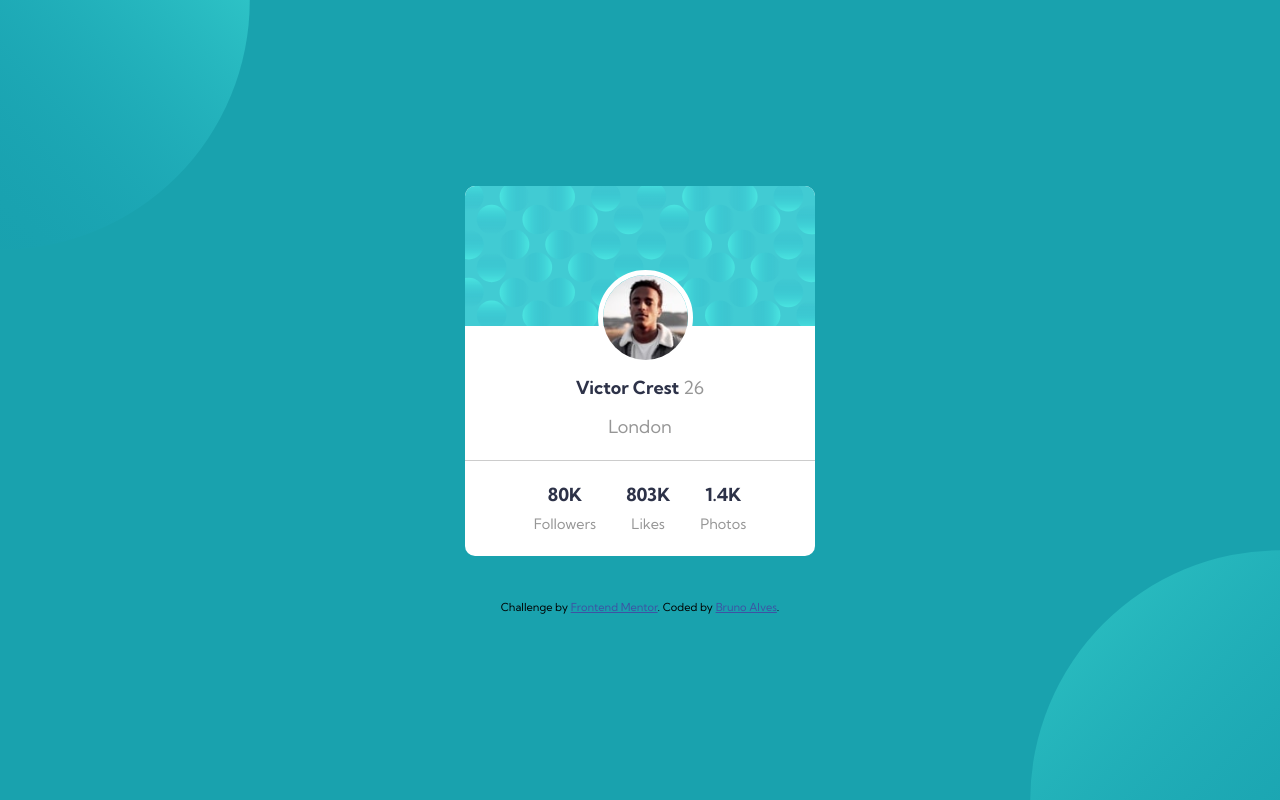
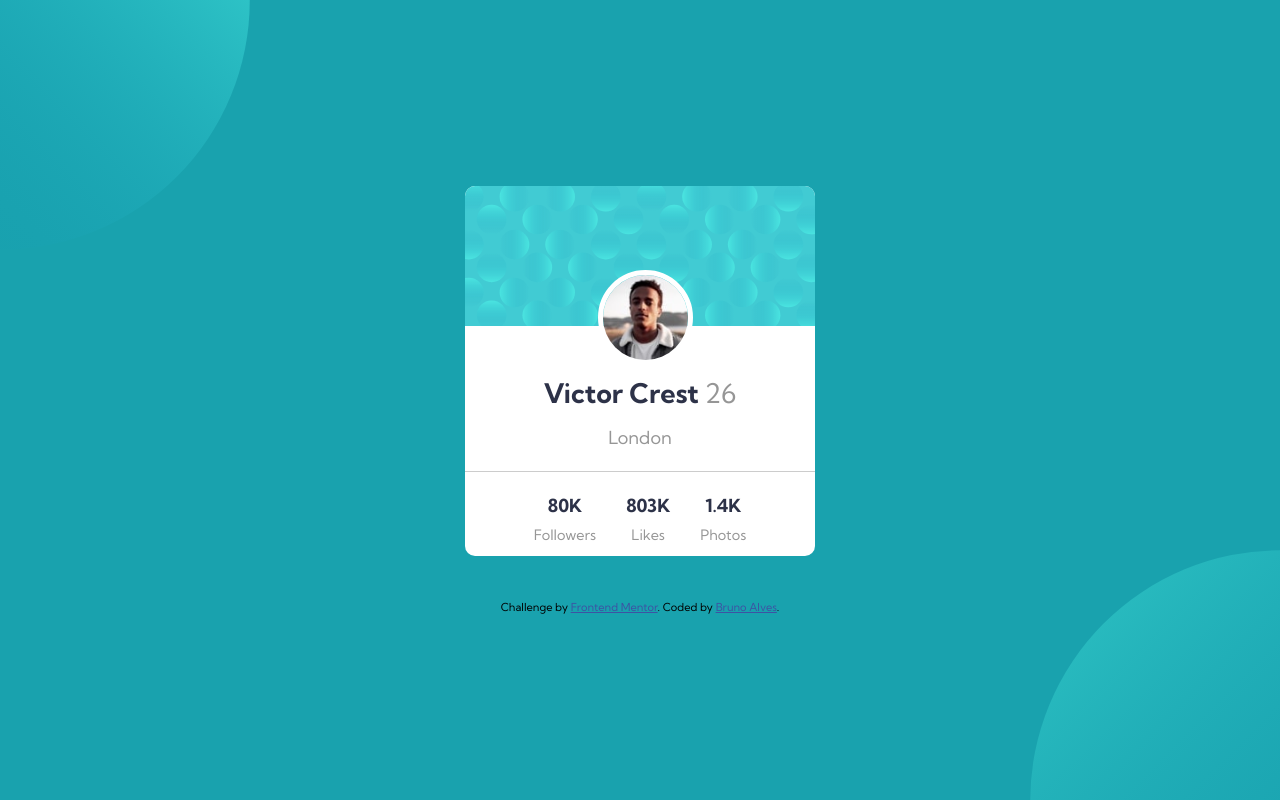
Before and after one commit to BrunoAST/card-profile-component, a plain HTML site: page index.html in a window 1280 px wide. Drawn offline with Linux system fonts and the light colour scheme.

Commit message:
Solving HTML issues

```diff
--- a/index.html
+++ b/index.html
@@ -19,7 +19,7 @@
     </div>
 
     <div class="card-body">
-        <p class="name">Victor Crest <span>26</span></p>
+        <h2 class="name">Victor Crest <span>26</span></h2>
         <div class="city">London</div>
     </div>
 
--- a/style/style.css
+++ b/style/style.css
@@ -22,6 +22,7 @@ body {
     flex-direction: column;
     justify-content: center;
     align-items: center;
+    margin: 0 auto;
     background-color: var(--dark-cyan);
     background-image: url("../images/bg-pattern-top.svg"), url("../images/bg-pattern-bottom.svg");
     background-size: 500px 500px, 500px 500px;
```
